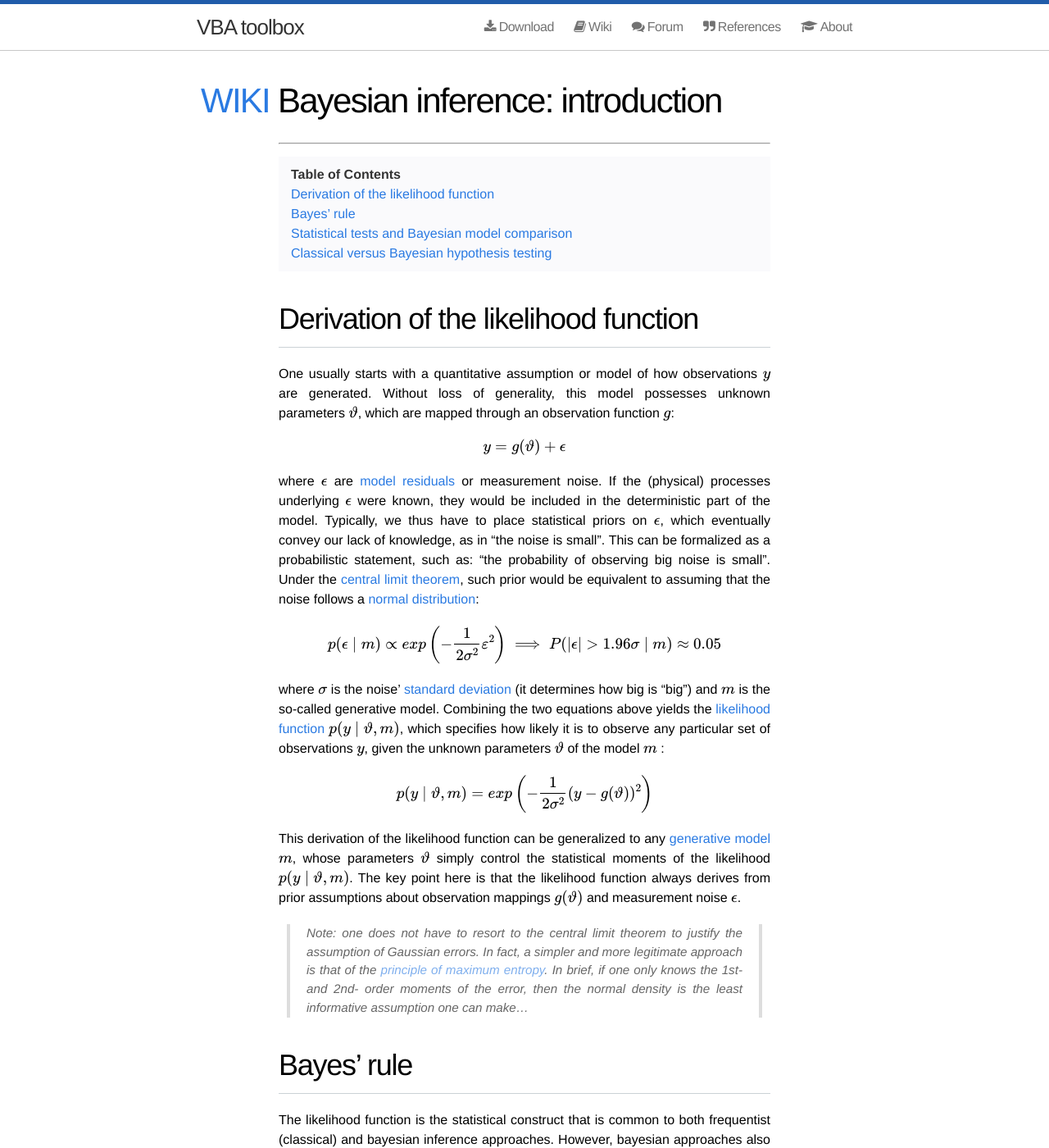
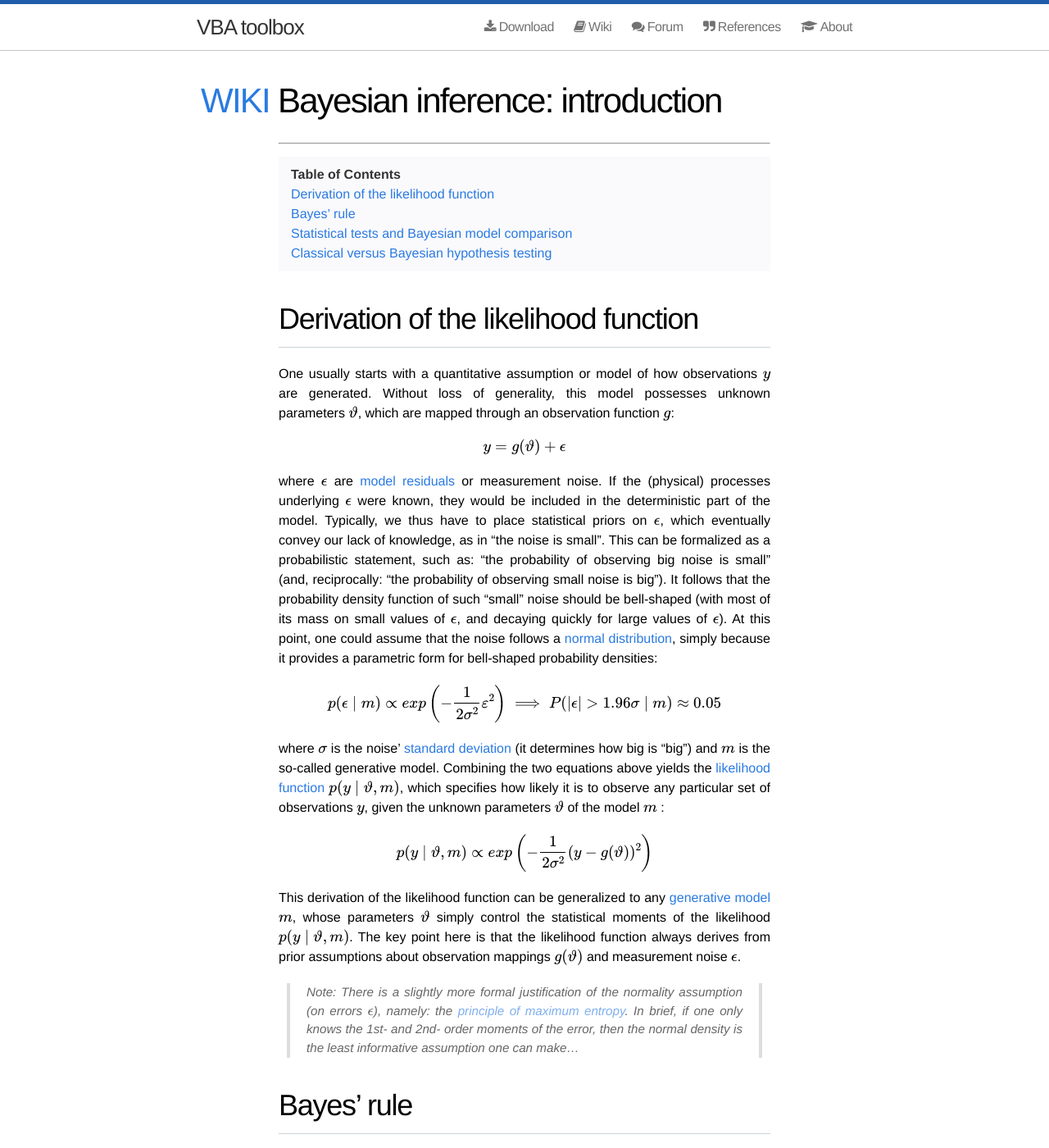
Before and after one commit to MBB-team/VBA-toolbox, a Jekyll site: the page built from _wiki/Bayesian-modelling-introduction.md, in a window 1280 px wide and 1400 px high. Shown: the whole window at 82% size. Built offline with Jekyll 4.4.1, drawn with Linux system fonts in a browser that asks for light colours; nearby versions of some CDN libraries; formulas are drawn with MathJax 3.

Commit message:
Update Bayesian-modelling-introduction.md

```diff
--- a/_wiki/Bayesian-modelling-introduction.md
+++ b/_wiki/Bayesian-modelling-introduction.md
@@ -10,17 +10,17 @@ One usually starts with a quantitative assumption or model of how observations $
 
 $$y= g(\vartheta)+\epsilon$$
 
-where $$\epsilon$$ are [model residuals](https://en.wikipedia.org/wiki/Errors_and_residuals) or measurement noise. If the (physical) processes underlying $$\epsilon$$ were known, they would be included in the deterministic part of the model. Typically, we thus have to place statistical priors on $$\epsilon$$, which eventually convey our lack of knowledge, as in “the noise is small”. This can be formalized as a probabilistic statement, such as: “the probability of observing big noise is small”. Under the [central limit theorem](https://en.wikipedia.org/wiki/Central_limit_theorem), such prior would be equivalent to assuming that the noise follows a [normal distribution](https://en.wikipedia.org/wiki/Normal_distribution):
+where $$\epsilon$$ are [model residuals](https://en.wikipedia.org/wiki/Errors_and_residuals) or measurement noise. If the (physical) processes underlying $$\epsilon$$ were known, they would be included in the deterministic part of the model. Typically, we thus have to place statistical priors on $$\epsilon$$, which eventually convey our lack of knowledge, as in “the noise is small”. This can be formalized as a probabilistic statement, such as: “the probability of observing big noise is small” (and, reciprocally: "the probability of observing small noise is big"). It follows that the probability density function of such "small" noise should be bell-shaped (with most of its mass on small values of $$\epsilon$$, and decaying quickly for large values of $$\epsilon$$). At this point, one could assume that the noise follows a [normal distribution](https://en.wikipedia.org/wiki/Normal_distribution), simply because it provides a parametric form for bell-shaped probability densities:
 
 $$p(\epsilon\mid m)\propto exp\left(-\frac{1}{2\sigma^2}\varepsilon^2\right) \implies P(\lvert\epsilon\rvert>1.96\sigma\mid m) \approx 0.05$$
 
 where $$\sigma$$ is the noise’ [standard deviation](https://en.wikipedia.org/wiki/Standard_deviation) (it determines how big is “big”) and $$m$$ is the so-called generative model. Combining the two equations above yields the [likelihood function](https://en.wikipedia.org/wiki/Likelihood_function) $$p(y\mid\vartheta,m)$$, which specifies how likely it is to observe any particular set of observations $$y$$, given the unknown parameters $$\vartheta$$ of the model $$m$$ :
 
-$$p(y\mid\vartheta,m) = exp\left(-\frac{1}{2\sigma^2}(y-g(\vartheta))^2\right)$$
+$$p(y\mid\vartheta,m) \propto exp\left(-\frac{1}{2\sigma^2}(y-g(\vartheta))^2\right)$$
 
 This derivation of the likelihood function can be generalized to any [generative model](https://en.wikipedia.org/wiki/Generative_model) $$m$$, whose parameters $$\vartheta$$ simply control the statistical moments of the likelihood $$p(y\mid\vartheta,m)$$. The key point here is that the likelihood function always derives from prior assumptions about observation mappings $$g(\vartheta)$$ and measurement noise $$\epsilon$$.
 
-> Note: one does not have to resort to the central limit theorem to justify the assumption of Gaussian errors. In fact, a simpler and more legitimate approach is that of the [principle of maximum entropy](https://en.wikipedia.org/wiki/Principle_of_maximum_entropy). In brief, if one only knows the 1st- and 2nd- order moments of the error, then the normal density is the least informative assumption one can make...
+> Note: There is a slightly more formal justification of the normality assumption (on errors $$\epsilon$$), namely: the [principle of maximum entropy](https://en.wikipedia.org/wiki/Principle_of_maximum_entropy). In brief, if one only knows the 1st- and 2nd- order moments of the error, then the normal density is the least informative assumption one can make...
 
 
 # Bayes' rule
```
